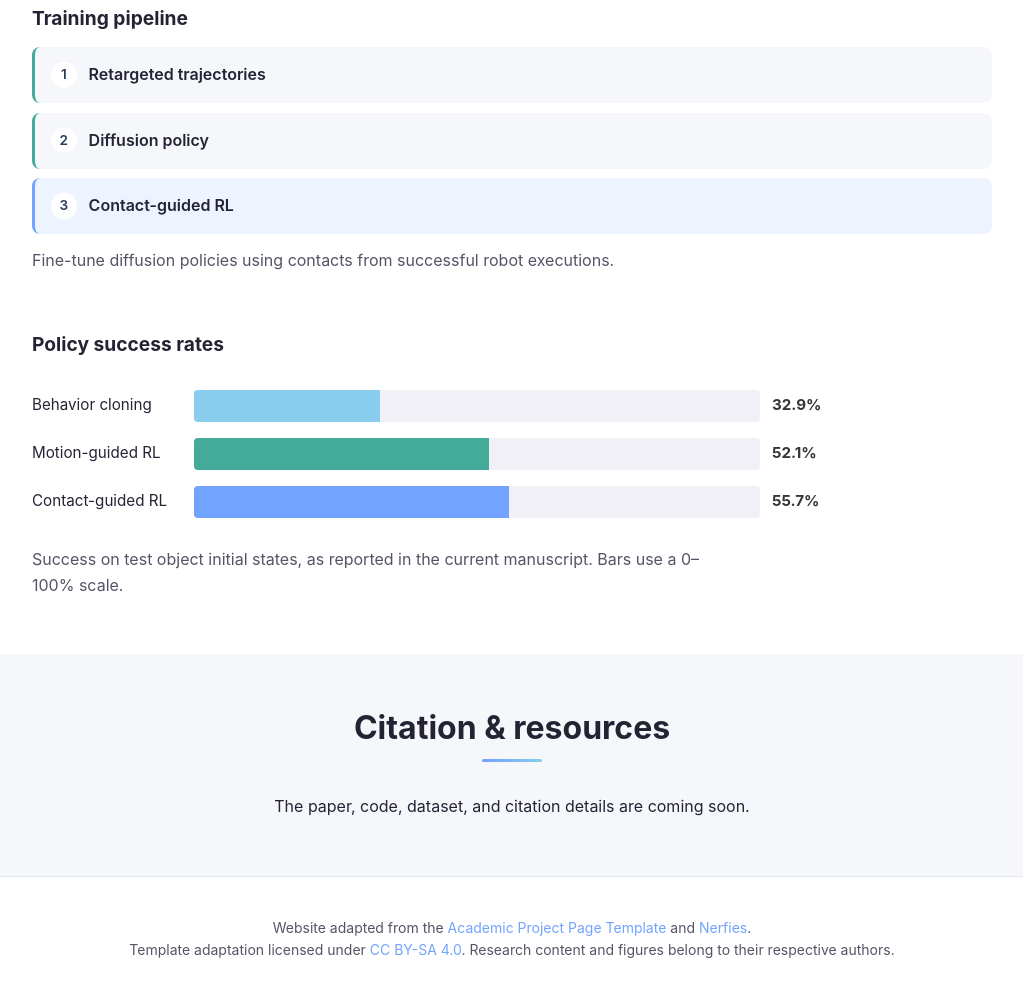
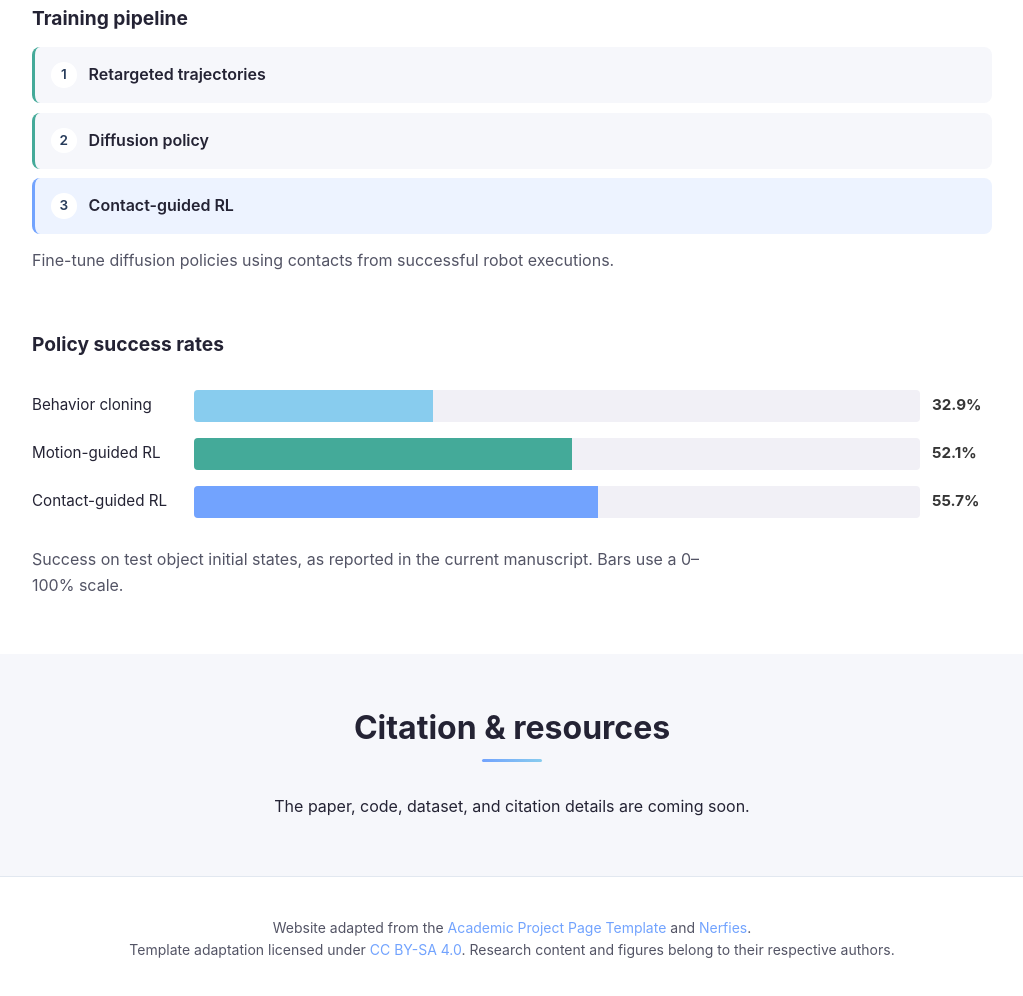
Before and after one commit to VR-ImPress/VR-ImPress.github.io, a plain HTML site: page research-vertical.html in a window 1280 px wide. Shown: the part 6794-7790 px from the top of the page, without its empty margins (128-1151 px from the left). Drawn offline with Linux system fonts and the light colour scheme.

Commit message:
Match policy results panel to the research column

```diff
--- a/static/css/research-vertical.css
+++ b/static/css/research-vertical.css
@@ -52,7 +52,7 @@ html.snap-page { scroll-snap-type:y mandatory; }
 .research-v .training-flow li { counter-increment:flow; display:flex; align-items:center; gap:.75rem; padding:.95rem 1rem; background:#f6f7fb; border-left:3px solid #44aa99; border-radius:8px; font-weight:600; }
 .research-v .training-flow li::before { content:counter(flow); display:grid; place-items:center; width:1.6rem; height:1.6rem; border-radius:50%; background:white; color:#283c5b; font-size:.85rem; }
 .research-v .training-flow li:last-child { border-color:#72A3FE; background:#edf3ff; }
-.research-v .policy-results { width:100%; margin:0; }
+.research-v .policy-results { width:100%; max-width:none; margin:0; }
 .research-v .policy-results>div { grid-template-columns:150px 1fr 60px; gap:.75rem; margin:1rem 0; }
 .research-v .results-note { text-align:left; margin:.75rem 0 0; }
 
```
Also changed, not shown: index.html (+1 -1 lines).
